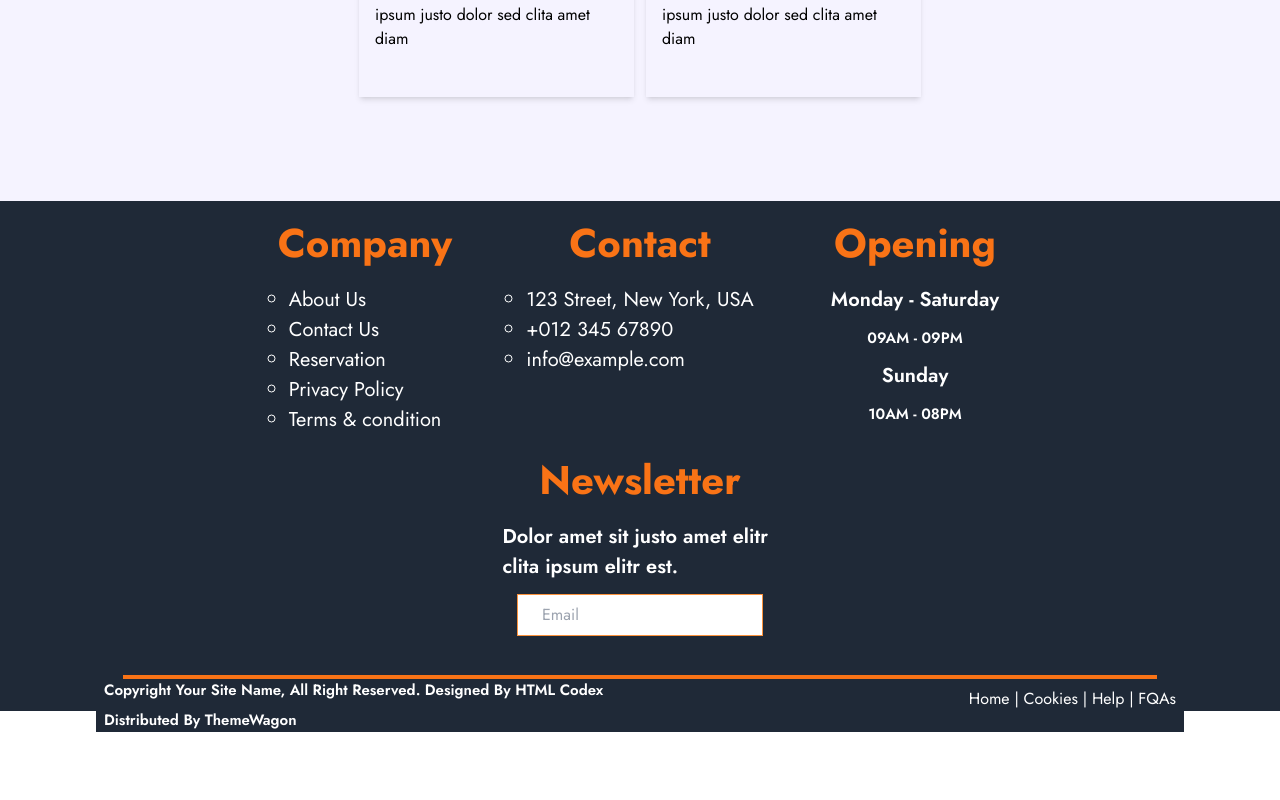
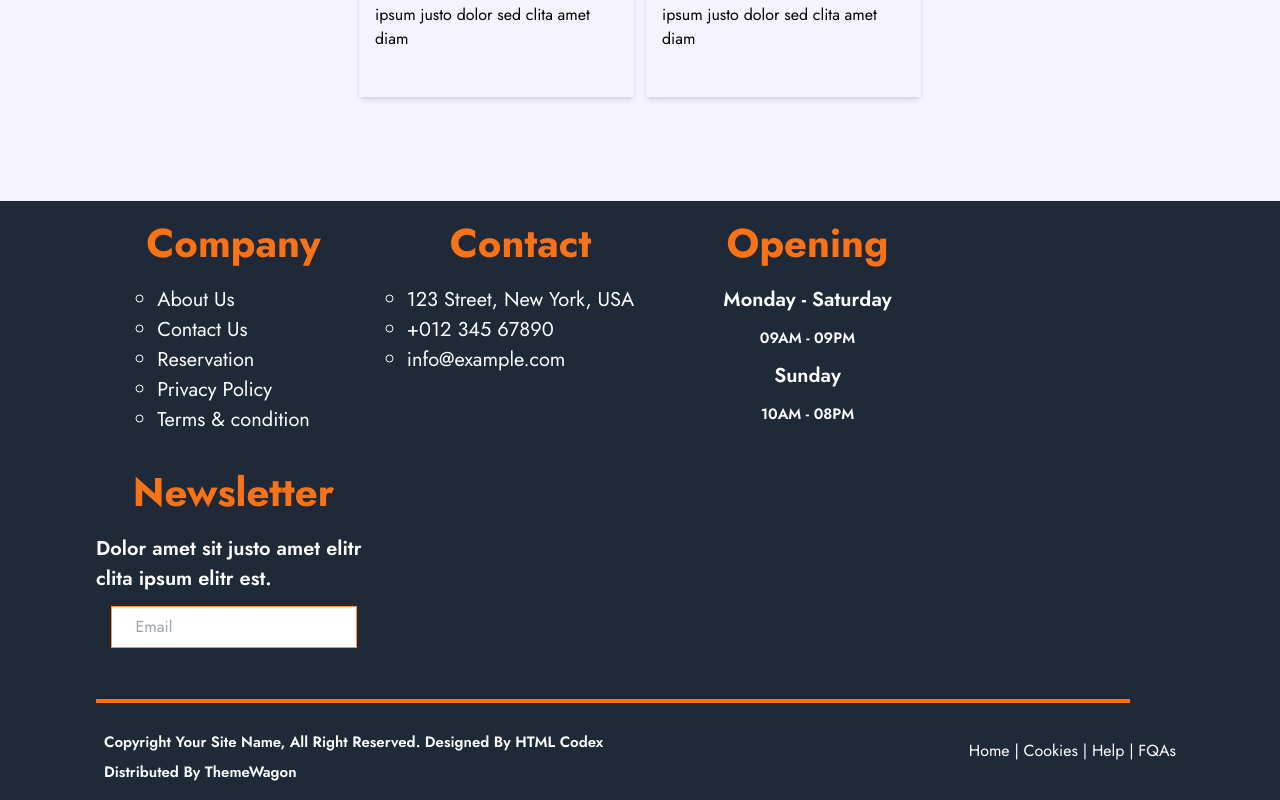
Before and after one commit to Arunmozhi11/Restaurant_Application, a React (Create React App) app: page /Service in a window 1280 px wide. Shown: the part 960-1760 px from the top of the page. Before the commit the page ends 1692 px from the top, so only its background shows below. Built offline with nearby package versions, Linux system fonts and the light colour scheme; no server answers.

Commit message:
Update Service.jsx

```diff
--- a/src/components/Service.jsx
+++ b/src/components/Service.jsx
@@ -119,7 +119,7 @@ const Service = () => {
 
 
 
-        <div className="w-full h-510 flex flex-wrap items-center justify-center mt-2 px-6 md:px-24 2xl:px-96  bg-gray-800">
+        <div className="w-full h-auto flex flex-wrap items-center mt-2 px-6 md:px-24 2xl:px-96 gap-3 bg-gray-800">
 
           <div className="w-275 h-225 flex flex-col items-center bg-gray-800  gap-3 mt-3">
             <p className="font-bold text-orange-500 text-[40px]">Company</p>
@@ -179,7 +179,7 @@ const Service = () => {
           </div>
           <div className="w-[95%] h-1 bg-orange-500"></div>
 
-          <motion.div className="w-full bg-gray-800 grid grid-cols-1 md:grid-cols-2 px-2 ">
+          <motion.div className="w-full bg-gray-800 grid grid-cols-1 md:grid-cols-2 px-2 py-4">
             <div className="flex flex-col items-start justify-start">
               <p className="text-white font-semibold text-[15px]">
                 Copyright Your Site Name, All Right Reserved. Designed By HTML
```
